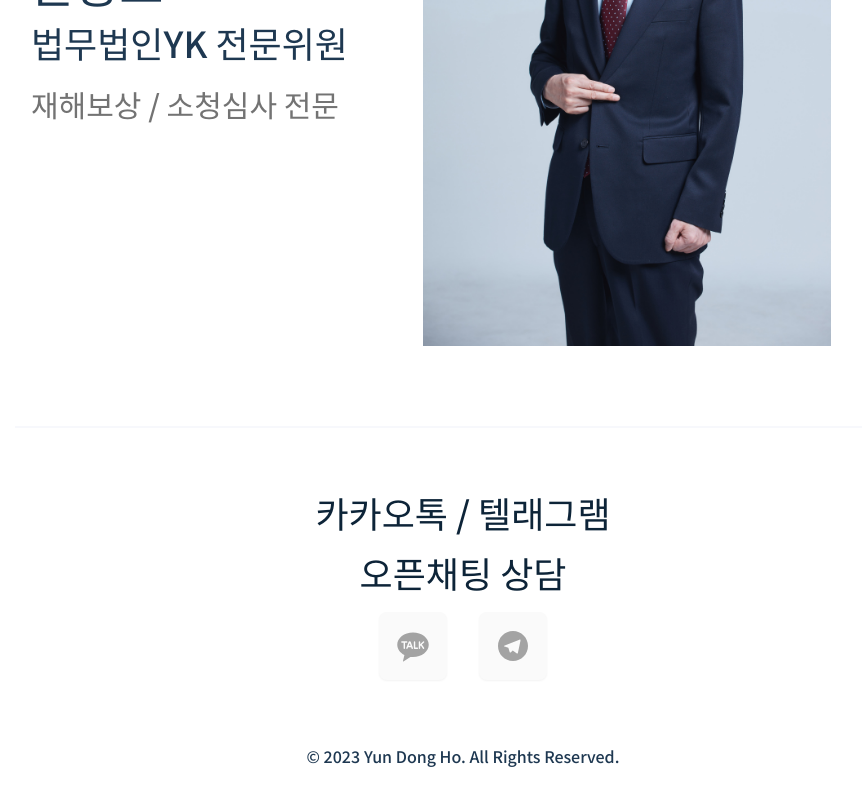
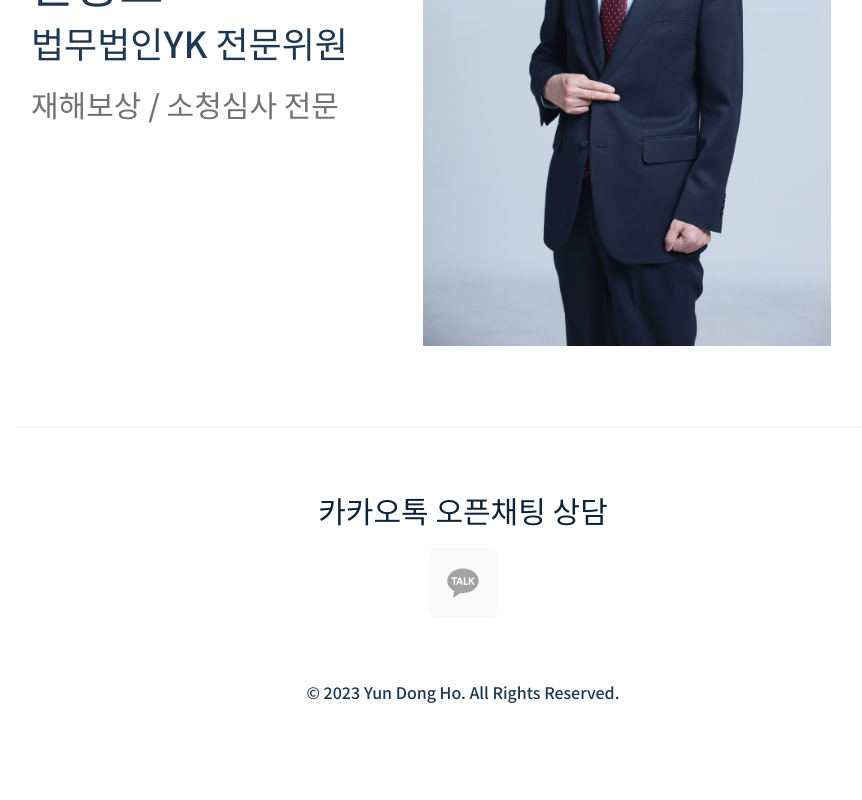
Before and after one commit to vibap00/Portfolio, a Next.js app: page / in a window 1280 px wide. Shown: the part 438-1238 px from the top of the page, without its empty margins (177-1039 px from the left). After the commit the page ends 1174 px from the top, so only its background shows below. Built offline with nearby package versions, Linux system fonts and the light colour scheme.

Commit message:
kakao open chatting link

```diff
--- a/components/shared/AppFooter.jsx
+++ b/components/shared/AppFooter.jsx
@@ -8,12 +8,7 @@ const socialLinks = [
 	{
 		id: 1,
 		icon: <RiKakaoTalkFill />,
-		url: '',
-	},
-	{
-		id: 2,
-		icon: <RiTelegramFill />,
-		url: '',
+		url: 'https://open.kakao.com/o/seP23umf',
 	},
 ];
 
@@ -22,12 +17,12 @@ function AppFooter() {
 		<div className="container mx-auto">
 			<div className="pt-12 md:pt-12 lg:pt-16 border-t-2 border-gray-200 border-primary-light dark:border-secondary-dark">
 				<div className="flex flex-col justify-center items-center mb-12 md:mb-14 lg:mb-16">
-					<p className="text-3xl md:text-3xl lg:text-4xl text-primary-dark dark:text-primary-light mb-5">
-						카카오톡 / 텔래그램
+					<p className="text-2xl md:text-2xl lg:text-3xl text-primary-dark dark:text-primary-light mb-5">
+						카카오톡 오픈채팅 상담
 					</p>
-					<p className="text-3xl md:text-3xl lg:text-4xl text-primary-dark dark:text-primary-light mb-5">
-						오픈채팅 상담
-					</p>
+				{/* <p className="text-2xl md:text-3xl lg:text-4xl text-primary-dark dark:text-primary-light mb-5">
+						익명 상담
+					</p> */}
 					<ul className="flex gap-4 sm:gap-8">
 						{socialLinks.map((link) => (
 							<a
```
